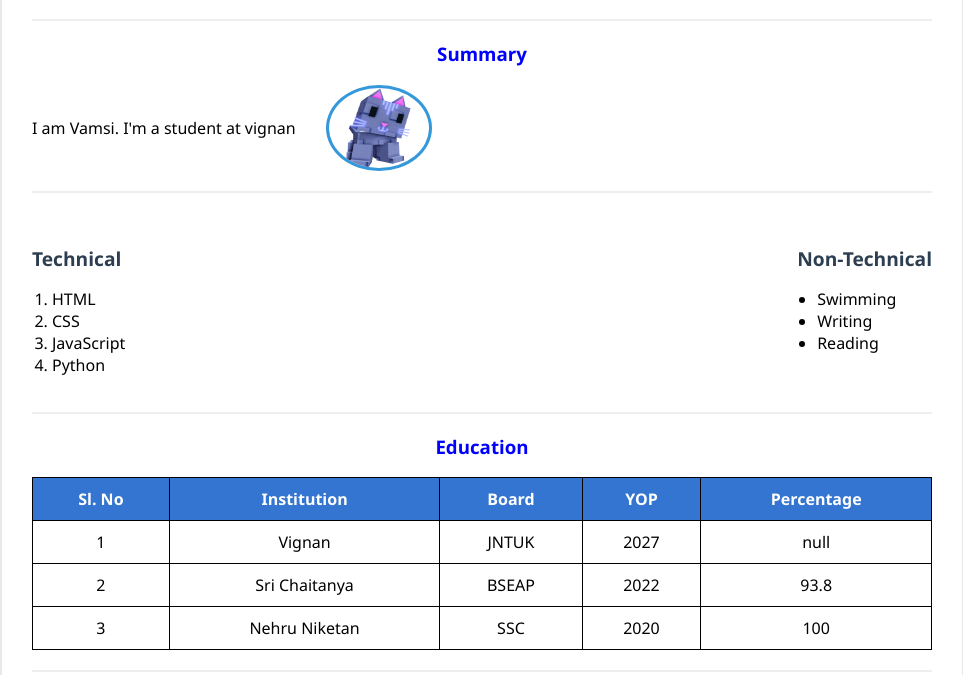
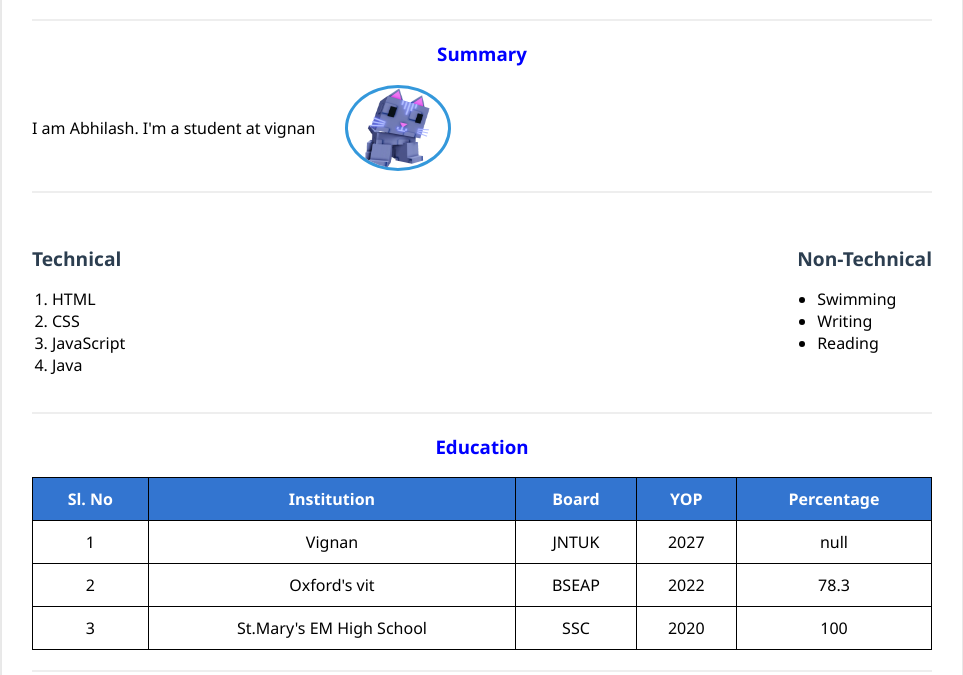
Before and after one commit to Abhilash037415/Assginment1-Portfolio, a plain HTML site: page index.html in a window 1280 px wide. Shown: the part 125-800 px from the top of the page, without its empty margins (158-1121 px from the left). Drawn offline with Linux system fonts and the light colour scheme.

Commit message:
Update index.html

```diff
--- a/index.html
+++ b/index.html
@@ -20,7 +20,7 @@
       <section class="summary">
         <h3 class="title1">Summary</h3>
         <div class="summary-text">
-          <p>I am Vamsi. I'm a student at vignan</p>
+          <p>I am Abhilash. I'm a student at vignan</p>
           <img src="image.png" alt="profile pic icon" class="profile-img" />
         </div>
       </section>
@@ -33,7 +33,7 @@
               <li>HTML</li>
               <li>CSS</li>
               <li>JavaScript</li>
-              <li>Python</li>
+              <li>Java</li>
             </ol>
           </div>
           <div>
@@ -69,14 +69,14 @@
             </tr>
             <tr>
               <td>2</td>
-              <td>Sri Chaitanya</td>
+              <td>Oxford's vit</td>
               <td>BSEAP</td>
               <td>2022</td>
-              <td>93.8</td>
+              <td>78.3</td>
             </tr>
             <tr>
               <td>3</td>
-              <td>Nehru Niketan</td>
+              <td>St.Mary's EM High School</td>
               <td>SSC</td>
               <td>2020</td>
               <td>100</td>
```
